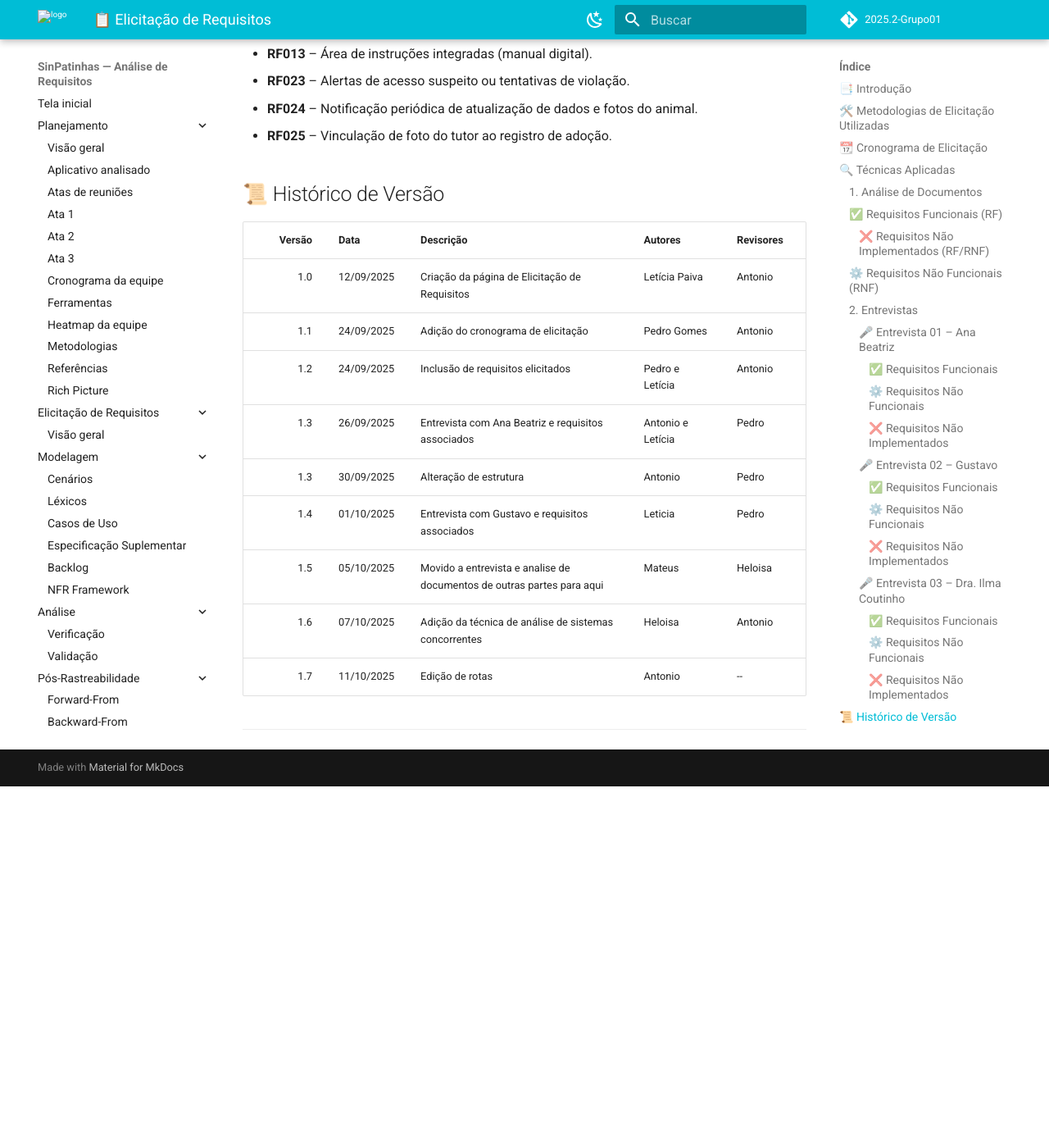
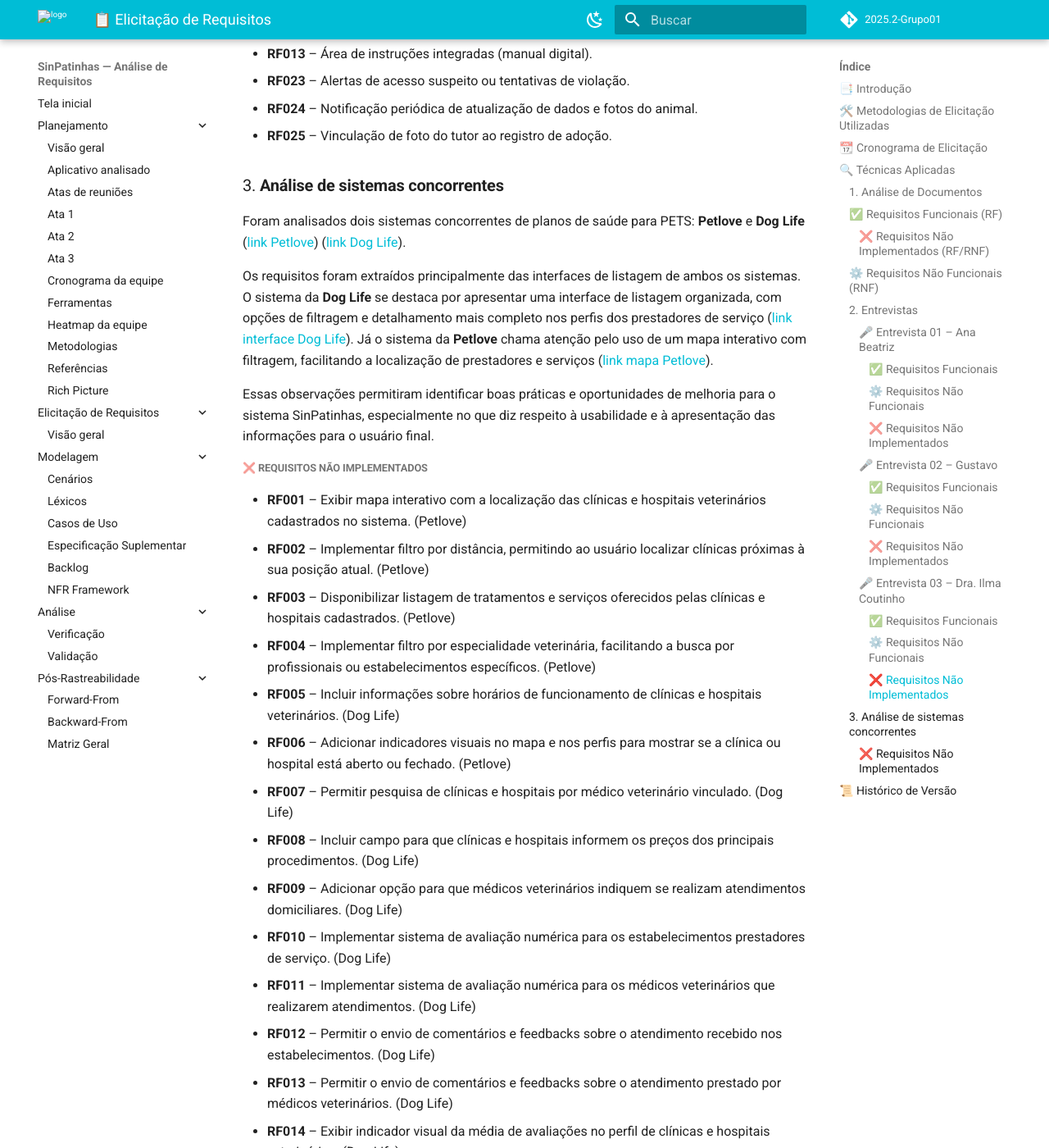
Before and after one commit to Requisitos-de-Software/2025.2-SinPatinhas, an MkDocs documentation site: the page built from docs/elicitacao/tecnicas_elicitacao/tec_elicitacao.md, in a window 1280 px wide and 1400 px high, scrolled down 7243 px. Shown: the whole window at 82% size. Built offline with MkDocs 1.6.1 and Material for MkDocs 9.7.7, drawn with Linux system fonts in a browser that asks for light colours; comment, search, counter and statistics services are not loaded; before the commit the page ends 8202 px from its top, so only the background shows below that; some of the changed text lies outside the part shown.

```diff
--- a/docs/elicitacao/tecnicas_elicitacao/tec_elicitacao.md
+++ b/docs/elicitacao/tecnicas_elicitacao/tec_elicitacao.md
@@ -235,6 +235,32 @@ As próximas seções apresentam detalhadamente: metodologias aplicadas, cronogr
 - **RF024** – Notificação periódica de atualização de dados e fotos do animal.
 - **RF025** – Vinculação de foto do tutor ao registro de adoção.
 
+### 3. **Análise de sistemas concorrentes**
+
+Foram analisados dois sistemas concorrentes de planos de saúde para PETS: **Petlove** e **Dog Life** ([link Petlove](https://saude.petlove.com.br/)) ([link Dog Life](https://www.doglife.com.br/)).
+
+Os requisitos foram extraídos principalmente das interfaces de listagem de ambos os sistemas. O sistema da **Dog Life** se destaca por apresentar uma interface de listagem organizada, com opções de filtragem e detalhamento mais completo nos perfis dos prestadores de serviço ([link interface Dog Life](https://www.doglife.com.br/brasilia-df?filters=onlyAccredited)). Já o sistema da **Petlove** chama atenção pelo uso de um mapa interativo com filtragem, facilitando a localização de prestadores e serviços ([link mapa Petlove](https://saude.petlove.com.br/rede-credenciada/se/aracaju)).
+
+Essas observações permitiram identificar boas práticas e oportunidades de melhoria para o sistema SinPatinhas, especialmente no que diz respeito à usabilidade e à apresentação das informações para o usuário final.
+
+##### ❌ Requisitos Não Implementados
+
+- **RF001** – Exibir mapa interativo com a localização das clínicas e hospitais veterinários cadastrados no sistema. (Petlove)
+- **RF002** – Implementar filtro por distância, permitindo ao usuário localizar clínicas próximas à sua posição atual. (Petlove)
+- **RF003** – Disponibilizar listagem de tratamentos e serviços oferecidos pelas clínicas e hospitais cadastrados. (Petlove)
+- **RF004** – Implementar filtro por especialidade veterinária, facilitando a busca por profissionais ou estabelecimentos específicos. (Petlove)
+- **RF005** – Incluir informações sobre horários de funcionamento de clínicas e hospitais veterinários. (Dog Life)
+- **RF006** – Adicionar indicadores visuais no mapa e nos perfis para mostrar se a clínica ou hospital está aberto ou fechado. (Petlove)
+- **RF007** – Permitir pesquisa de clínicas e hospitais por médico veterinário vinculado. (Dog Life)
+- **RF008** – Incluir campo para que clínicas e hospitais informem os preços dos principais procedimentos. (Dog Life)
+- **RF009** – Adicionar opção para que médicos veterinários indiquem se realizam atendimentos domiciliares. (Dog Life)
+- **RF010** – Implementar sistema de avaliação numérica para os estabelecimentos prestadores de serviço. (Dog Life)
+- **RF011** – Implementar sistema de avaliação numérica para os médicos veterinários que realizarem atendimentos. (Dog Life)
+- **RF012** – Permitir o envio de comentários e feedbacks sobre o atendimento recebido nos estabelecimentos. (Dog Life)
+- **RF013** – Permitir o envio de comentários e feedbacks sobre o atendimento prestado por médicos veterinários. (Dog Life)
+- **RF014** – Exibir indicador visual da média de avaliações no perfil de clínicas e hospitais veterinários. (Dog Life)
+- **RF015** – Exibir indicador visual da média de avaliações no perfil de médicos veterinários. (Dog Life)
+
 
 ## 📜 Histórico de Versão
 
```
Also changed, not shown: docs/_sidebar.md (+2 -1 lines), docs/modelagem/cenarios.md (+2 -0 lines), docs/modelagem/gravacoes/antonio/cenarios.md (+1 -1 lines), docs/modelagem/gravacoes/heloisa/cenarios.md (added, +70 -0 lines), docs/elicitacao/tecnicas_elicitacao/requisitos_elicitados.md (renamed from docs/requisitos/funcionais/requisitos_elicitados.md), docs/modelagem/gravacoes/heloisa/casos_de_uso.md (added), docs/modelagem/gravacoes/heloisa/especificacao.md (added), docs/modelagem/gravacoes/heloisa/lexicos.md (added).
